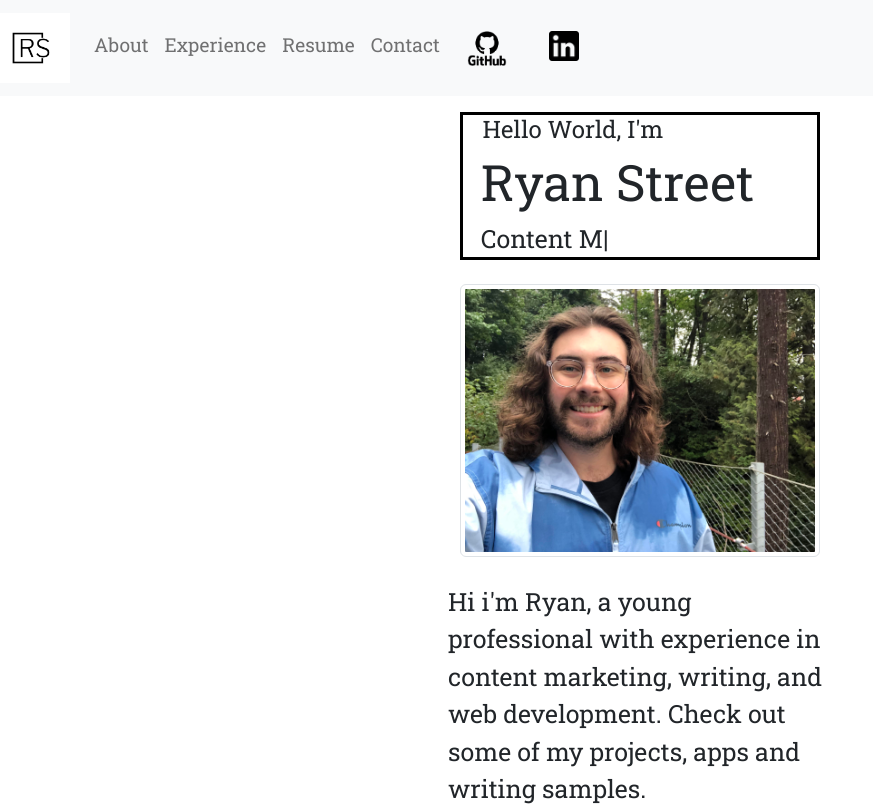
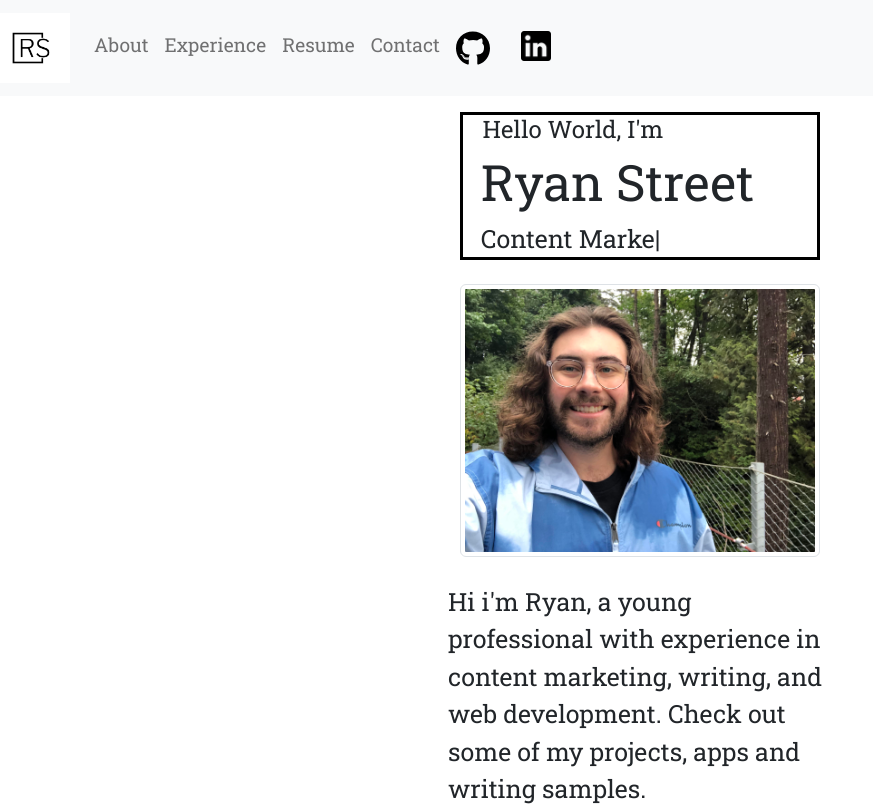
Before and after one commit to RyStreet/portfolio, a React (Create React App) app: page / in a window 1280 px wide. Shown: the top 806 px of the page, without its empty margins (0-873 px from the left). Built offline with nearby package versions, Linux system fonts and the light colour scheme.

Commit message:
small changes

```diff
--- a/package.json
+++ b/package.json
@@ -20,6 +20,7 @@
     "react-particles": "^2.9.3",
     "react-scripts": "5.0.1",
     "react-type-animation": "^3.0.1",
+    "semantic-ui-css": "^2.5.0",
     "tsparticles": "^2.9.3",
     "tsparticles-engine": "^2.9.3",
     "web-vitals": "^2.1.4"
--- a/public/index.html
+++ b/public/index.html
@@ -2,7 +2,7 @@
 <html lang="en">
   <head>
     <meta charset="utf-8" />
-    <link rel="icon" href="%PUBLIC_URL%/favicon.ico" />
+    <link rel="icon" href="../src/images/rs-photo.jpg" />
     <meta name="viewport" content="width=device-width, initial-scale=1" />
     <meta name="theme-color" content="#000000" />
     <meta
@@ -24,7 +24,7 @@
       work correctly both with client-side routing and a non-root public URL.
       Learn how to configure a non-root public URL by running `npm run build`.
     -->
-    <title>React App</title>
+    <title>Ryan Street - Portfolio</title>
   </head>
   <body>
     <noscript>You need to enable JavaScript to run this app.</noscript>
--- a/src/componenets/About.js
+++ b/src/componenets/About.js
@@ -35,6 +35,7 @@ export default function About(){
 
      <div id="aboutText2">
             <p id="aboutP">
+            <i class="fa-brands fa-github"></i>
                 Hi i'm Ryan, a young professional with experience in content marketing,
                     writing, and web development. Check out some of my projects, apps and
                     writing samples.
--- a/src/componenets/Navbar.js
+++ b/src/componenets/Navbar.js
@@ -1,33 +1,61 @@
-import "../styles/navbar.css"
-import { Nav, Navbar, Container } from "react-bootstrap"
-import logo from "../images/logo-black.png"
-import github from "../images/github-logo2.png"
-import linkedIn from "../images/linkedin-logo.png"
+import "../styles/navbar.css";
+import { Nav, Navbar, Container } from "react-bootstrap";
+import logo from "../images/logo-black.png";
+import github from "../images/github.svg";
+import linkedIn from "../images/linkedin-logo.png";
 
-
-
-export default function Navigation (){
-    return(
-    <Navbar sticky="top" collapseOnSelect id="navTop" fixed="top" expand="sm" className="navbar bg-light ">
+export default function Navigation() {
+  return (
+    <Navbar
+      sticky="top"
+      collapseOnSelect
+      id="navTop"
+      fixed="top"
+      expand="sm"
+      className="navbar bg-light "
+    >
       <Navbar.Brand className="   ">
-            <img style={{width:70, height:70}}  src={logo}></img>
+        <img style={{ width: 70, height: 70 }} src={logo}></img>
       </Navbar.Brand>
-            <Navbar.Toggle aria-controls="responsive-navbar-nav"/>
+      <Navbar.Toggle aria-controls="responsive-navbar-nav" />
       <Navbar.Collapse id="responsive-navbar-nav">
         <Nav>
           <Nav.Link>About</Nav.Link>
           <Nav.Link>Experience</Nav.Link>
           <Nav.Link>Resume</Nav.Link>
           <Nav.Link>Contact</Nav.Link>
-                    <Nav.Link><img style={{height:"35px"}} id="github" src={github}></img></Nav.Link>
-                    <Nav.Link><img style={{height:"30px", marginLeft:"15px"}} id="linkedIn" src={linkedIn}></img></Nav.Link>
+          <a
+            href="https://github.com/RyStreet/"
+            className="nav-link"
+            target="_blank"
+            rel="noopener noreferrer"
+          >
+            <img
+              style={{ height: "35px", color: "pink" }}
+              id="github"
+              src={github}
+            ></img>
+          </a>
+
+          <a  href="https://www.linkedin.com/in/ryan-street-media/"
+            className="nav-link"
+            target="_blank"
+            rel="noopener noreferrer">
+            <img
+              style={{ height: "30px", marginLeft: "15px" }}
+              id="linkedIn"
+              src={linkedIn}
+            ></img>
+            </a>
+
         </Nav>
       </Navbar.Collapse>
     </Navbar>
-    )
+  );
 }
 
-{/* <ul id="navList" className="navbar-nav me-auto mb-2 mb-lg-0">
+{
+  /* <ul id="navList" className="navbar-nav me-auto mb-2 mb-lg-0">
 <li className="nav-item">
     <a className="nav-link">About</a>
 </li>
@@ -40,4 +68,5 @@ export default function Navigation (){
 <li className="nav-item">
     <a className="nav-link">Resume</a>
 </li>
-</ul> */}
+</ul> */
+}
--- a/src/componenets/PortfolioContainer.js
+++ b/src/componenets/PortfolioContainer.js
@@ -2,6 +2,7 @@ import Navigation from "./Navbar"
 import About from "./About"
 import Projects from "./Projects"
 import Particle from "./Particles"
+import Resume from "./Resume"
 
 
 export default function PortfolioContainer(){
@@ -12,6 +13,7 @@ export default function PortfolioContainer(){
 
             <About/>
             <Projects/>
+            <Resume/>
 
 
         </div>
--- /dev/null
+++ b/src/componenets/Resume.js
@@ -0,0 +1,13 @@
+import React from "react";
+import "../styles/resume.css"
+
+export default function Resume (){
+    return(
+        <section id="resumeContainer">
+            <div className="container">
+                <h2 id="resTitle">Resume</h2>
+            </div>
+
+        </section>
+    )
+}
--- a/src/styles/navbar.css
+++ b/src/styles/navbar.css
@@ -5,4 +5,9 @@ Nav{
 }
 #github{
     height: 5px;
+    color: blue;
 }
+
+#github:hover{
+    color: beige;
+}
--- a/src/styles/project.css
+++ b/src/styles/project.css
@@ -1,5 +1,5 @@
 #projectContainer{
-   height: 500vh;
+   /* height: 500vh; */
     margin-top: 50px;
     font-family: "Roboto Slab";
 }
@@ -72,6 +72,7 @@ article:hover{
     flex-direction: row;
     flex-wrap: wrap;
     justify-content: space-evenly;
+    /* border-bottom: solid black; */
 
 
 
@@ -97,10 +98,10 @@ article:hover{
         justify-content: center;
     }
     .projectThumb{
-        width: 60%;
+        width: 35%;
     }
     .projectDescription{
-        font-size: x-large;
+        font-size: large;
         margin: 1%;
     }
 }
@@ -108,7 +109,9 @@ article:hover{
 
 @media screen and (max-width: 770px) {
 
-
+    .projectThumb{
+        width: 60%;
+    }
     .writing{
         width: 100%;
         margin-top: 5%;
--- /dev/null
+++ b/src/styles/resume.css
@@ -0,0 +1,8 @@
+#resumeContainer{
+    font-family: "Roboto Slab";
+
+}
+
+#resTitle{
+ border-bottom: solid black;
+}
```
Also changed, not shown: src/componenets/Projects.js (+31 -29 lines), src/images/github.svg (added), 1 other file (tests, documents, lock files or other folders). Lines whose indentation alone changed are shown as unchanged.
